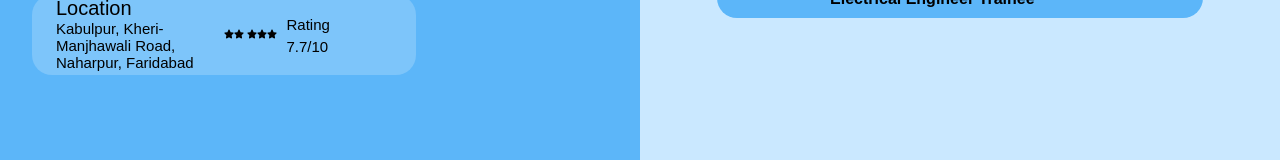
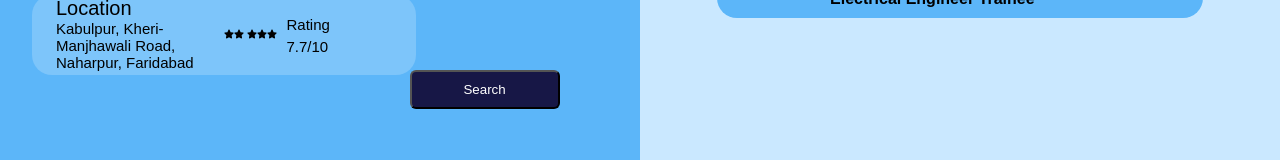
Before and after one commit to Counselllor/Counsellor-Web, a React (Vite) app: page /college/1 in a window 1280 px wide. Shown: the part 323-483 px from the top of the page. Built offline with nearby package versions, Linux system fonts and the light colour scheme; grey boxes are pictures that could not be loaded; some icons are missing; a web font is replaced by a local one.

Commit message:
Update CollegePage.jsx

```diff
--- a/src/components/CollegePage/CollegePage.jsx
+++ b/src/components/CollegePage/CollegePage.jsx
@@ -105,8 +105,8 @@ const CollegePage = () => {
             </div>
             </div>
             <img className="image" src={college.imageURL} />
+            <button className="search-button "><a href={college.website} target="_blank" rel="noreferrer">Search</a></button>
           </div>
-          <button className="search-button "><a href={college.website} target="_blank" rel="noreferrer">Search</a></button>
         </div>
         <div className="right">
           <div className="searchCourses" style={{marginTop:"20px"}}>
```
